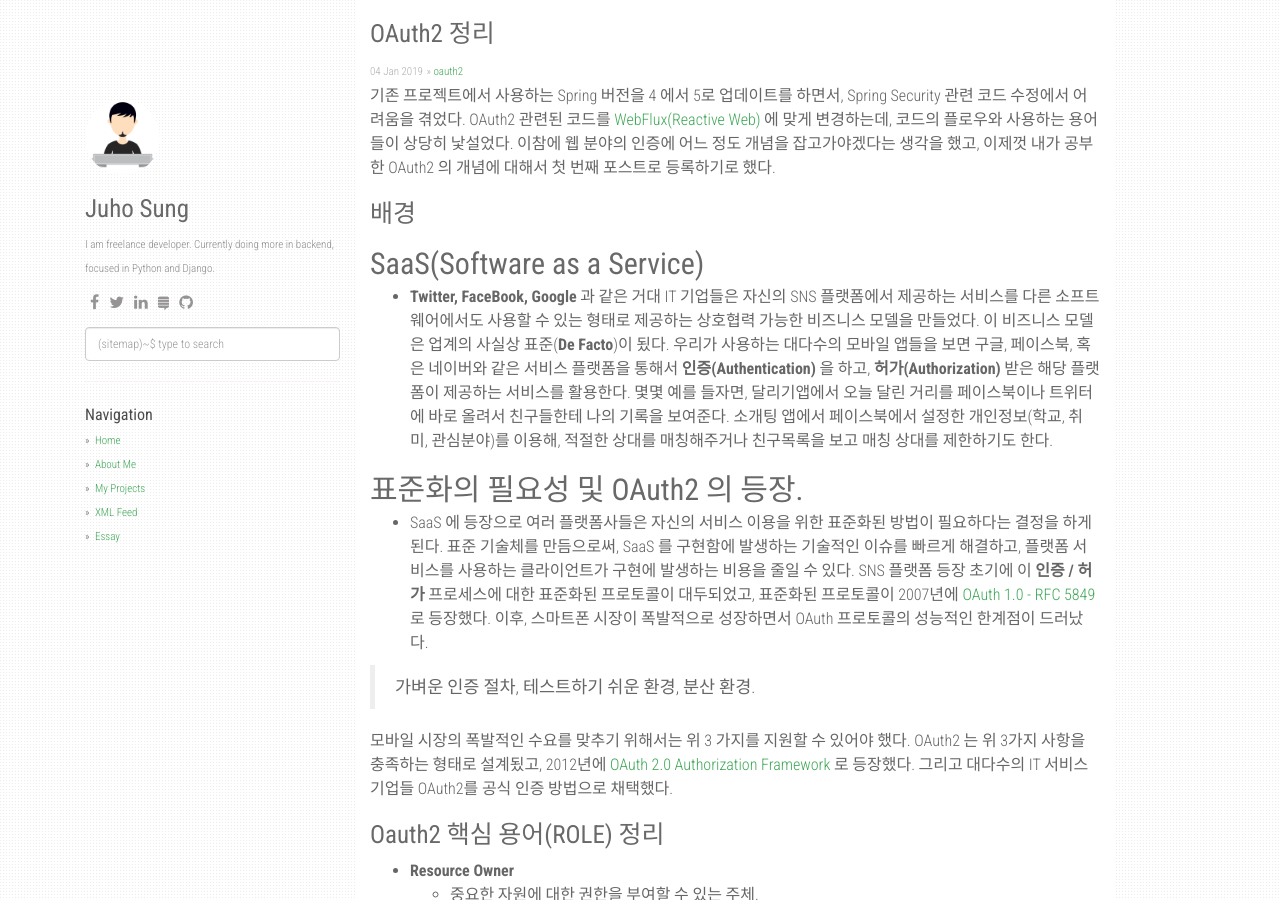
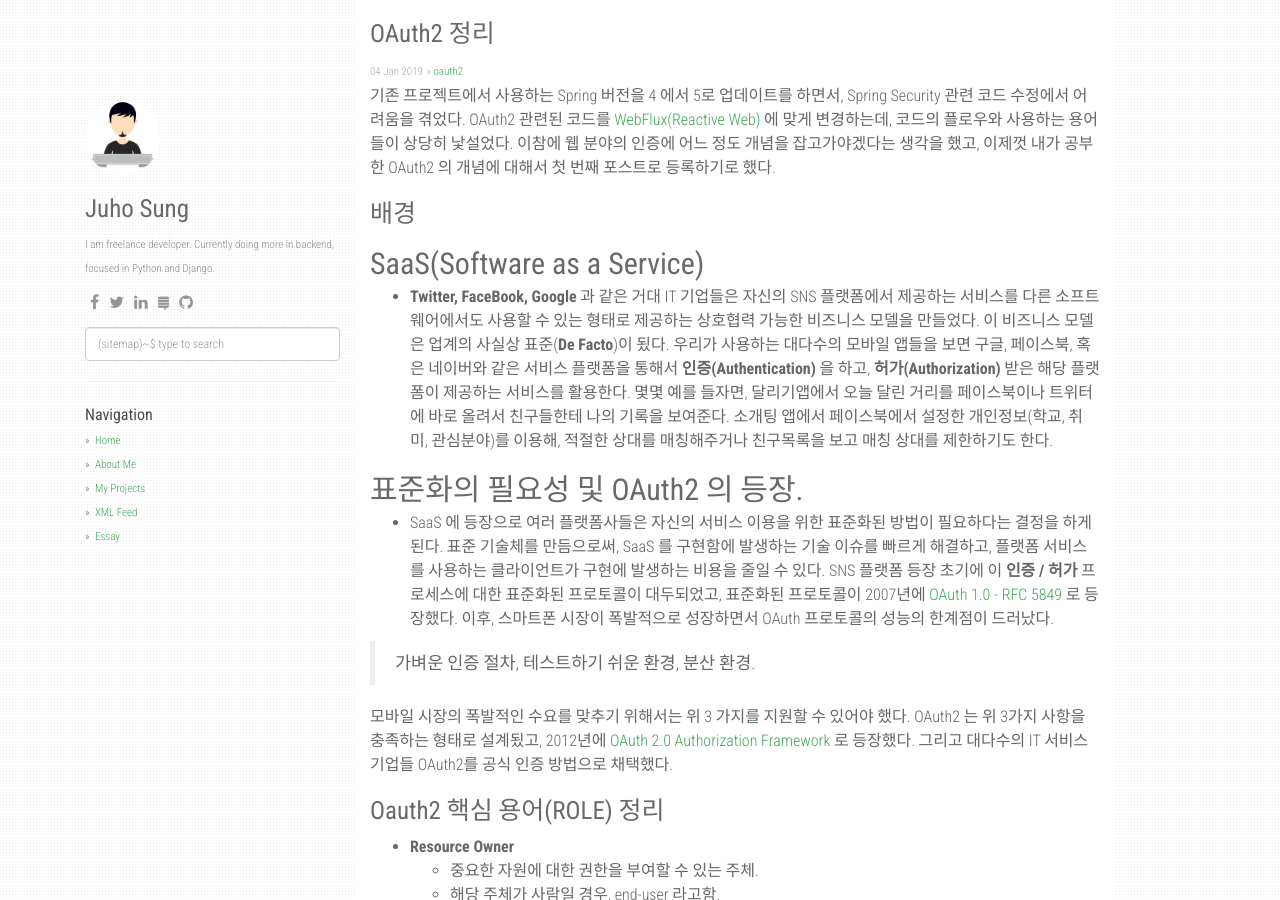
Before and after one commit to ktjooho/ktjooho.github.io, a Jekyll site: the page built from _posts/2019-01-05-review-oauth2.markdown, in a window 1280 px wide and 900 px high. Built offline with Jekyll 4.4.1, drawn with Linux system fonts in a browser that asks for light colours; nearby versions of some CDN libraries; comment, search, counter and statistics services are not loaded.

Commit message:
Update 2019-01-05-review-oauth2.markdown

```diff
--- a/_posts/2019-01-05-review-oauth2.markdown
+++ b/_posts/2019-01-05-review-oauth2.markdown
@@ -12,8 +12,8 @@ OAuth2 관련된 코드를 [WebFlux(Reactive Web)](https://docs.spring.io/spring
 몇몇 예를 들자면, 달리기앱에서 오늘 달린 거리를 페이스북이나 트위터에 바로 올려서 친구들한테 나의 기록을 보여준다. 소개팅 앱에서 페이스북에서 설정한 개인정보(학교, 취미, 관심분야)를 이용해, 적절한 상대를 매칭해주거나 친구목록을 보고 매칭 상대를 제한하기도 한다.
 
 ## 표준화의 필요성 및 OAuth2 의 등장.
- - SaaS 에 등장으로 여러 플랫폼사들은 자신의 서비스 이용을 위한 표준화된 방법이 필요하다는 결정을 하게 된다. 표준 기술체를 만듬으로써, SaaS 를 구현함에 발생하는 기술적인 이슈를 빠르게 해결하고, 플랫폼 서비스를 사용하는 클라이언트가 구현에 발생하는 비용을 줄일 수 있다.
- SNS 플랫폼 등장 초기에 이 **인증 / 허가** 프로세스에 대한 표준화된 프로토콜이 대두되었고, 표준화된 프로토콜이 2007년에 [OAuth 1.0 - RFC 5849](https://tools.ietf.org/html/rfc5849) 로 등장했다. 이후, 스마트폰 시장이 폭발적으로 성장하면서 OAuth 프로토콜의 성능적인 한계점이 드러났다.
+ - SaaS 에 등장으로 여러 플랫폼사들은 자신의 서비스 이용을 위한 표준화된 방법이 필요하다는 결정을 하게 된다. 표준 기술체를 만듬으로써, SaaS 를 구현함에 발생하는 기술 이슈를 빠르게 해결하고, 플랫폼 서비스를 사용하는 클라이언트가 구현에 발생하는 비용을 줄일 수 있다.
+ SNS 플랫폼 등장 초기에 이 **인증 / 허가** 프로세스에 대한 표준화된 프로토콜이 대두되었고, 표준화된 프로토콜이 2007년에 [OAuth 1.0 - RFC 5849](https://tools.ietf.org/html/rfc5849) 로 등장했다. 이후, 스마트폰 시장이 폭발적으로 성장하면서 OAuth 프로토콜의 성능의 한계점이 드러났다.
 
  > 가벼운 인증 절차, 테스트하기 쉬운 환경, 분산 환경.
 
```
